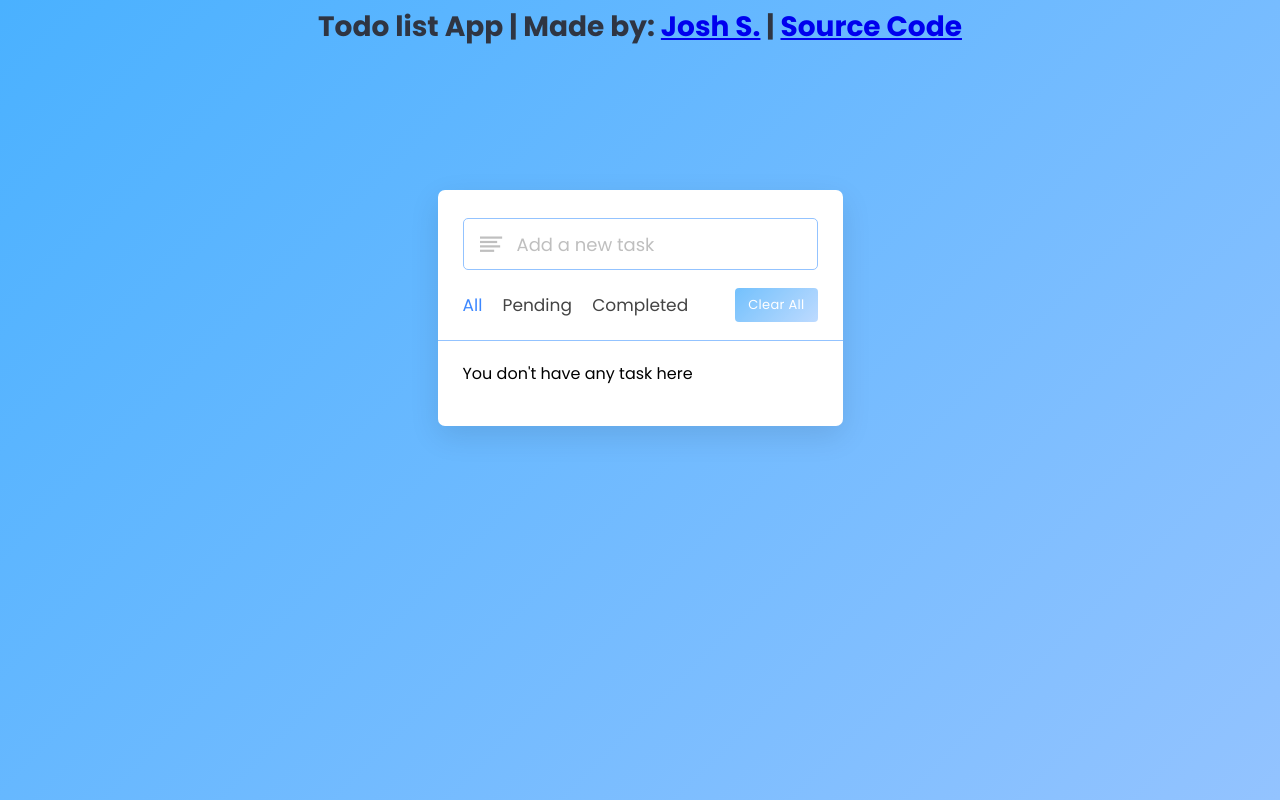
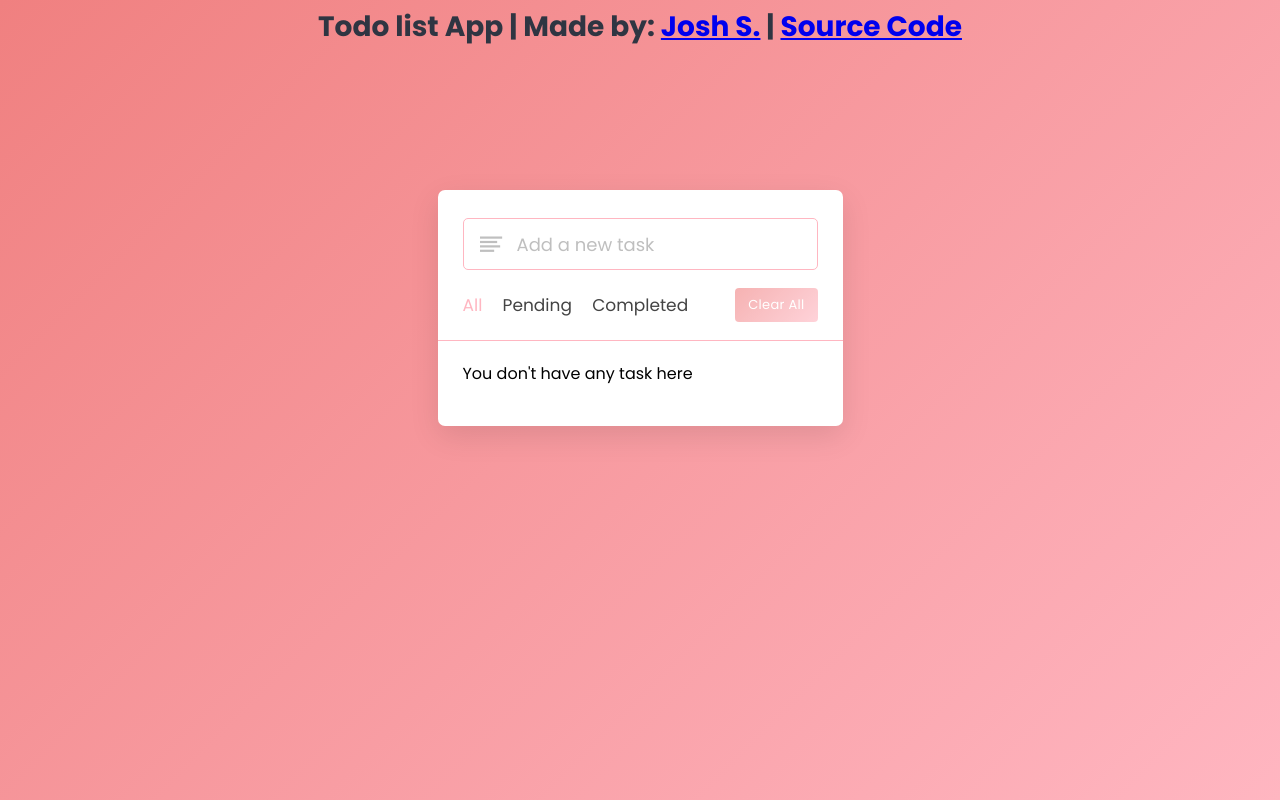
Before and after one commit to DIVISIONSolar/To-Do-List, a plain HTML site: page index.html in a window 1280 px wide. Drawn offline with Linux system fonts and the light colour scheme; some icons are missing.

Commit message:
Updated CSS colors

```diff
--- a/styles.css
+++ b/styles.css
@@ -21,12 +21,12 @@ body {
   width: 100%;
   height: 100vh;
   overflow: hidden;
-  background: linear-gradient(135deg, #4AB1FF, #93c3ff);
+  background: linear-gradient(135deg, #F08080, #FFB6C1);
 }
 
 ::selection {
   color: #fff;
-  background: #3C87FF;
+  background: #FFB6C1;
 }
 
 .wrapper {
@@ -57,13 +57,13 @@ body {
   font-size: 18px;
   border-radius: 5px;
   padding: 0 20px 0 53px;
-  border: 1px solid #93c3ff;
+  border: 1px solid #FFB6C1;
 }
 
 .task-input input:focus,
 .task-input input.active {
   padding-left: 52px;
-  border: 2px solid #93c3ff;
+  border: 2px solid #FFB6C1;
 }
 
 .task-input input::placeholder {
@@ -78,7 +78,7 @@ body {
 
 .controls {
   padding: 18px 25px;
-  border-bottom: 1px solid #93c3ff;
+  border-bottom: 1px solid #FFB6C1;
 }
 
 .filters span {
@@ -93,7 +93,7 @@ body {
 }
 
 .filters span.active {
-  color: #3C87FF;
+  color: #FFB6C1;
 }
 
 .controls .clear-btn {
@@ -108,7 +108,7 @@ body {
   letter-spacing: 0.3px;
   pointer-events: none;
   transition: transform 0.25s ease;
-  background: linear-gradient(135deg, #1798fb 0%, #93c3ff 100%);
+  background: linear-gradient(135deg, #F08080 0%, #FFB6C1 100%);
 }
 
 .clear-btn.active {
```
